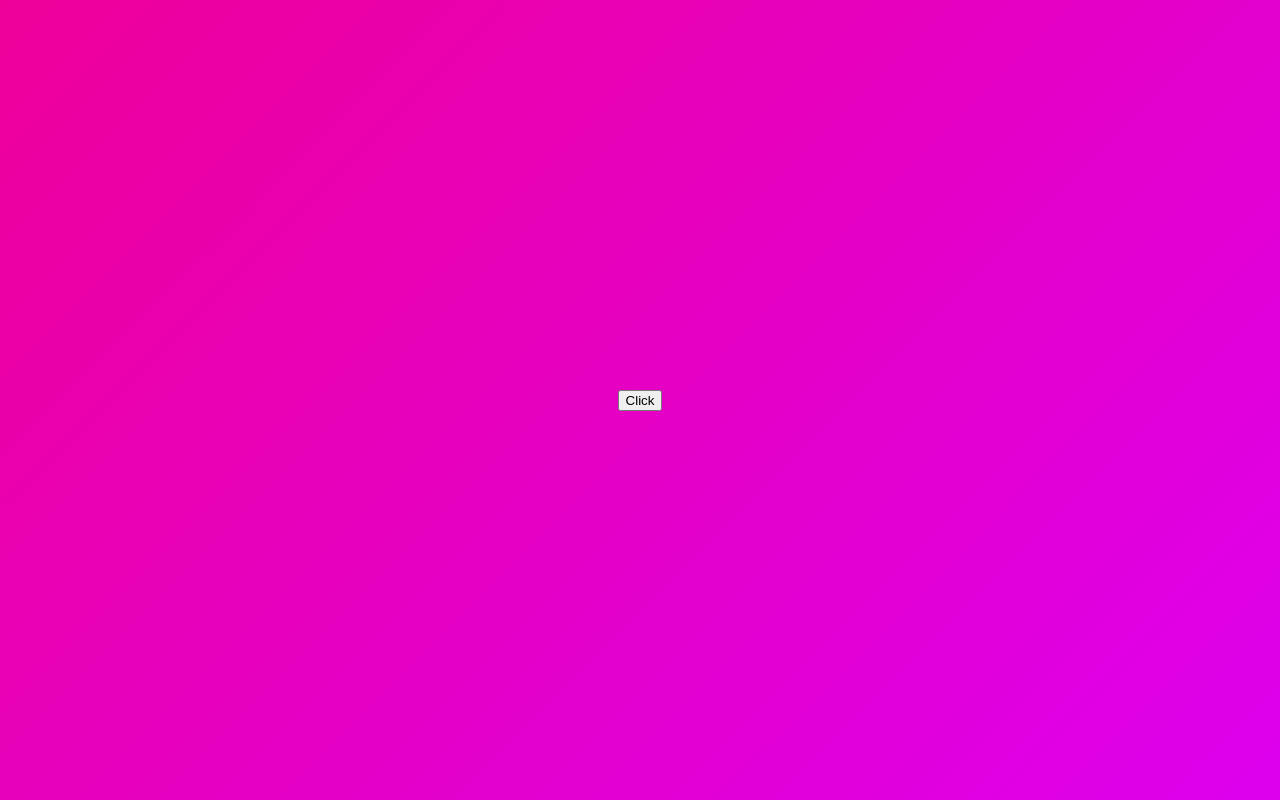
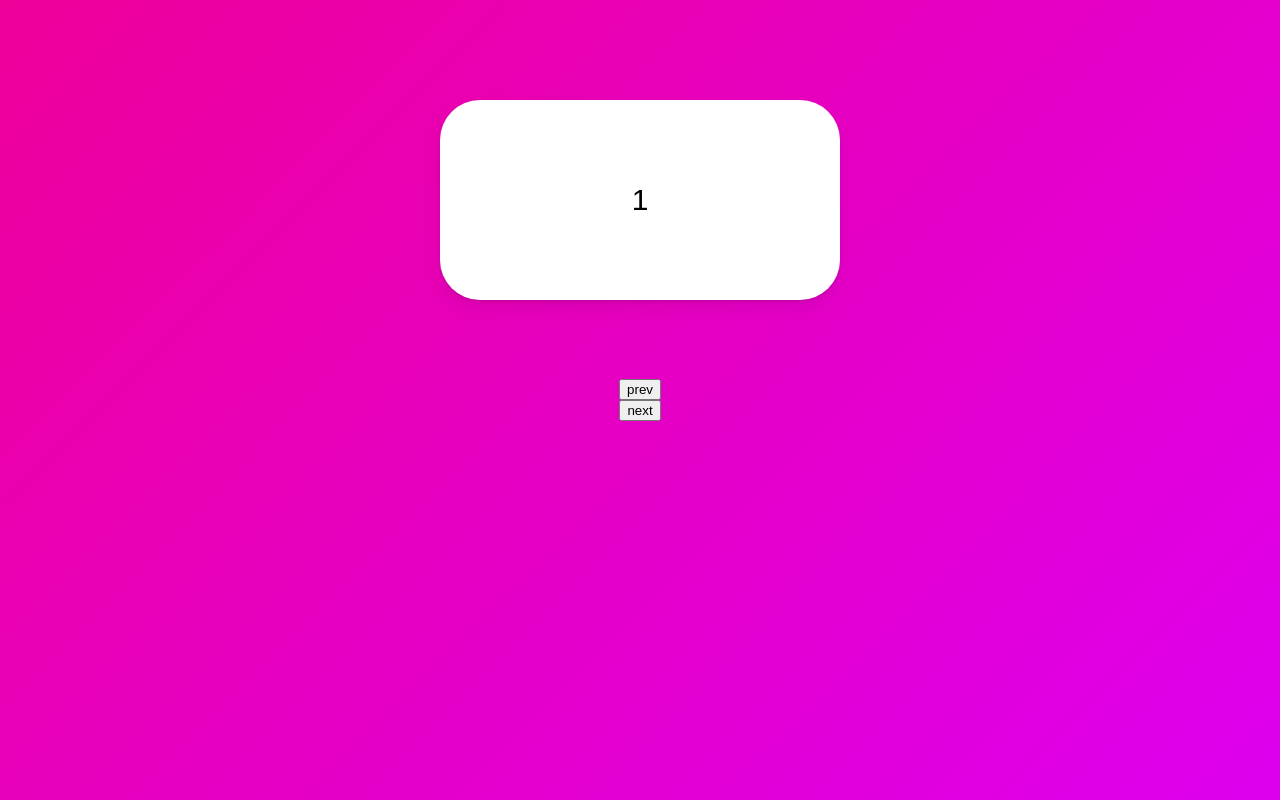
Before and after one commit to junghong0512/react_master, a React (Create React App) app: page / in a window 1280 px wide. Built offline with nearby package versions, Linux system fonts and the light colour scheme.

Commit message:
#7.12 Slider Part One

```diff
--- a/src/App.tsx
+++ b/src/App.tsx
@@ -6,6 +6,7 @@
   height: 100vh;
   width: 100vw;
   display: flex;
+  flex-direction: column;
   justify-content: center;
   align-items: center;
 `;
@@ -15,44 +16,64 @@
   height: 200px;
   background-color: rgba(255, 255, 255, 1);
   border-radius: 40px;
+  display: flex;
+  justify-content: center;
+  align-items: center;
+  font-size: 30px;
   position: absolute;
   top: 100px;
   box-shadow: 0 2px 3px rgba(0, 0, 0, 0.1), 0 10px 20px rgba(0, 0, 0, 0.06);
 `;
 
-const boxVariants = {
-  initial: {
+const box = {
+  invisible: {
+    x: 500,
     opacity: 0,
     scale: 0,
   },
   visible: {
+    x: 0,
     opacity: 1,
     scale: 1,
-    rotateZ: 360,
+    transition: {
+      duration: 1,
+    },
   },
-  leaving: {
+  exit: {
+    x: -500,
     opacity: 0,
     scale: 0,
-    y: 100,
+    rotateX: 180,
+    transition: {
+      duration: 1,
+    },
   },
 };
 
 function App() {
-  const [showing, setShowing] = useState(false);
-  const toggleShowing = () => setShowing((prev) => !prev);
+  const [visible, setVisible] = useState(1);
+  const nextPlease = () => setVisible((prev) => (prev === 10 ? 10 : prev + 1));
+  const prevPlease = () => setVisible((prev) => (prev === 1 ? 1 : prev - 1));
+
   return (
     <Wrapper>
-      <button onClick={toggleShowing}>Click</button>
       <AnimatePresence>
-        {showing ? (
-          <Box
-            variants={boxVariants}
-            initial="inital"
-            animate="visible"
-            exit="leaving"
-          />
-        ) : null}
+        {[1, 2, 3, 4, 5, 6, 7, 8, 9, 10].map((i) =>
+          visible === i ? (
+            <Box
+              variants={box}
+              initial="invisible"
+              animate="visible"
+              exit="exit"
+              key={i}
+            >
+              {i}
+            </Box>
+          ) : null
+        )}
       </AnimatePresence>
+      <button onClick={prevPlease}>prev</button>
+      <button onClick={nextPlease}>next</button>
     </Wrapper>
   );
 }
```
